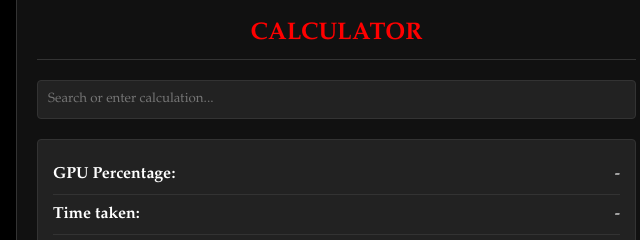
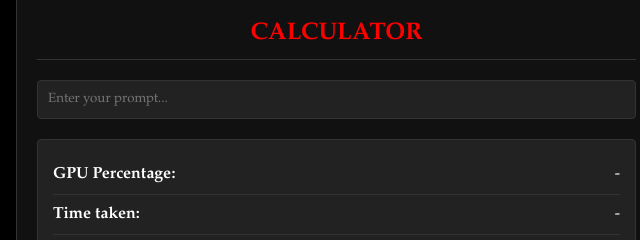
Before and after one commit to pragyajhunjhunwala04/Spirited-Emissions, a plain HTML site: page templates/index.html in a window 1280 px wide. Shown: the top 240 px of the page, 624-1264 px from the left. Drawn offline with Linux system fonts and the light colour scheme.

Commit message:
frontend

```diff
--- a/templates/index.html
+++ b/templates/index.html
@@ -188,7 +188,7 @@
         </div>
 
         <div class="calculator-search">
-            <input type="text" placeholder="Search or enter calculation..." id="searchInput">
+            <input type="text" placeholder="Enter your prompt..." id="searchInput">
         </div>
 
         <div class="calculator-results" id="resultsDisplay">
```
